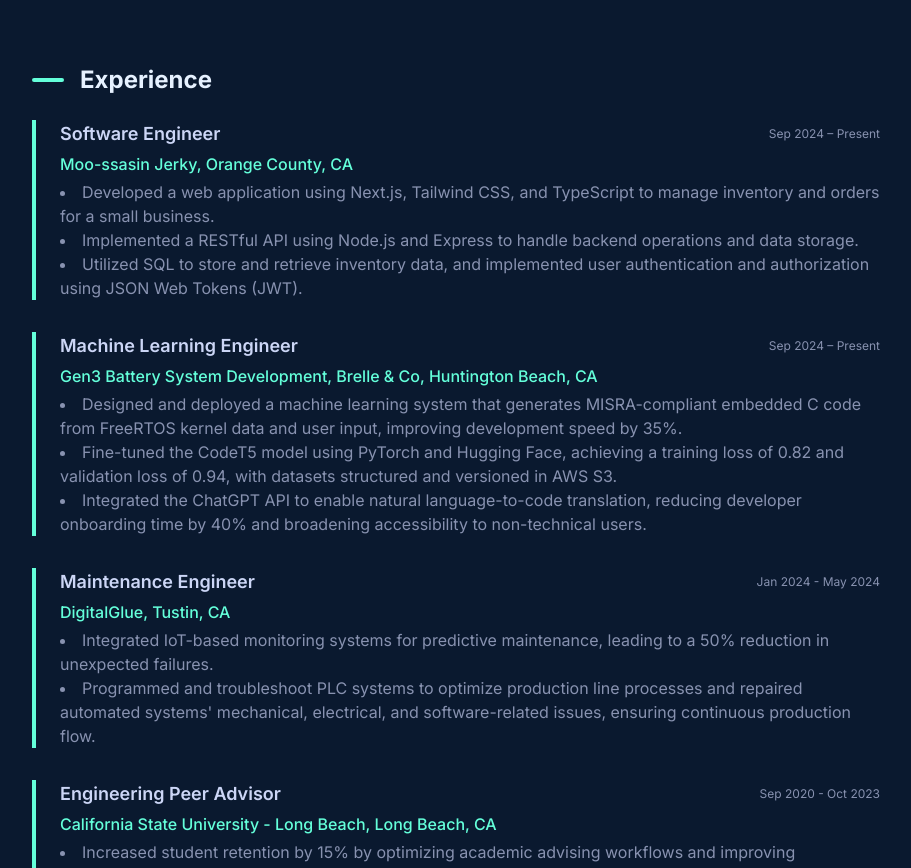
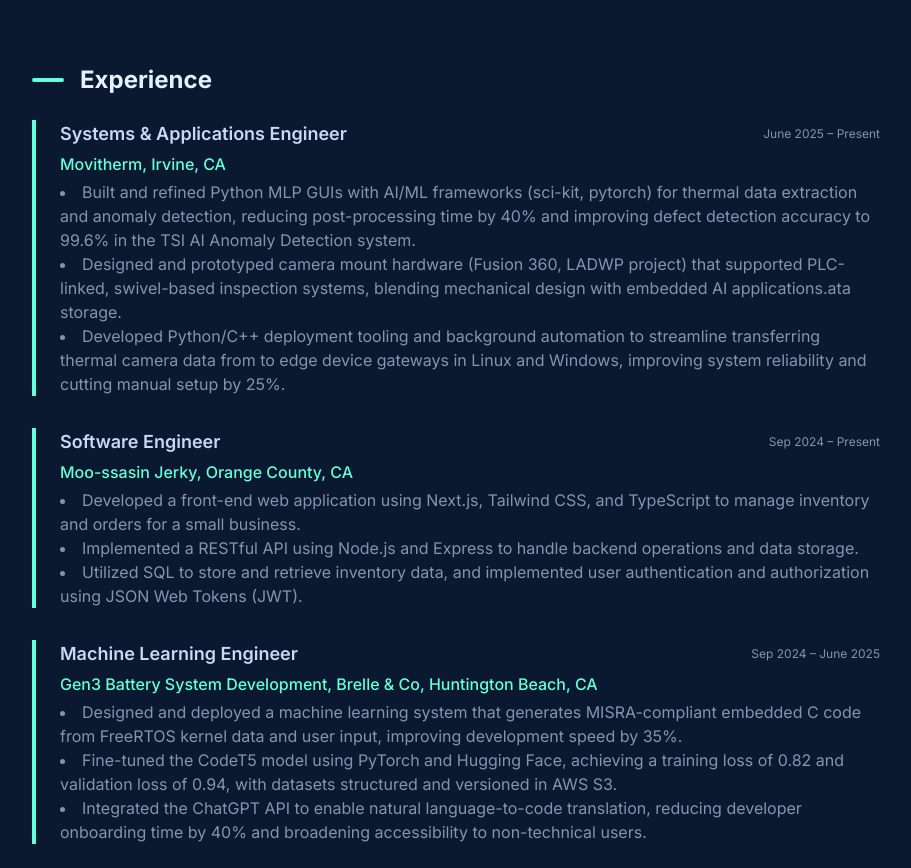
Before and after one commit to nathanntrann/nates-portfolio, a Next.js app: page / in a window 1280 px wide. Shown: the part 1062-1930 px from the top of the page, without its empty margins (184-1095 px from the left). Built offline with nearby package versions, Linux system fonts and the light colour scheme.

Commit message:
Updated page

```diff
--- a/app/page.tsx
+++ b/app/page.tsx
@@ -55,12 +55,23 @@
 
 const experience = [
   {
+    company: 'Movitherm',
+    location: 'Irvine, CA',
+    title: 'Systems & Applications Engineer',
+    date: 'June 2025 – Present',
+    bullets: [
+      'Built and refined Python MLP GUIs with AI/ML frameworks (sci-kit, pytorch) for thermal data extraction and anomaly detection, reducing post-processing time by 40% and improving defect detection accuracy to 99.6% in the TSI AI Anomaly Detection system.',
+      'Designed and prototyped camera mount hardware (Fusion 360, LADWP project) that supported PLC-linked, swivel-based inspection systems, blending mechanical design with embedded AI applications.ata storage.',
+      'Developed Python/C++ deployment tooling and background automation to streamline transferring thermal camera data from to edge device gateways in Linux and Windows, improving system reliability and cutting manual setup by 25%.',
+    ],
+  },
+  {
     company: 'Moo-ssasin Jerky',
     location: 'Orange County, CA',
     title: 'Software Engineer',
     date: 'Sep 2024 – Present',
     bullets: [
-      'Developed a web application using Next.js, Tailwind CSS, and TypeScript to manage inventory and orders for a small business.',
+      'Developed a front-end web application using Next.js, Tailwind CSS, and TypeScript to manage inventory and orders for a small business.',
       'Implemented a RESTful API using Node.js and Express to handle backend operations and data storage.',
       'Utilized SQL to store and retrieve inventory data, and implemented user authentication and authorization using JSON Web Tokens (JWT).',
     ],
@@ -69,7 +80,7 @@
     company: 'Gen3 Battery System Development, Brelle & Co',
     location: 'Huntington Beach, CA',
     title: 'Machine Learning Engineer',
-    date: 'Sep 2024 – Present',
+    date: 'Sep 2024 – June 2025',
     bullets: [
       'Designed and deployed a machine learning system that generates MISRA-compliant embedded C code from FreeRTOS kernel data and user input, improving development speed by 35%.',
       'Fine-tuned the CodeT5 model using PyTorch and Hugging Face, achieving a training loss of 0.82 and validation loss of 0.94, with datasets structured and versioned in AWS S3.',
```
Also changed, not shown: 1 other file (tests, documents, lock files or other folders).
